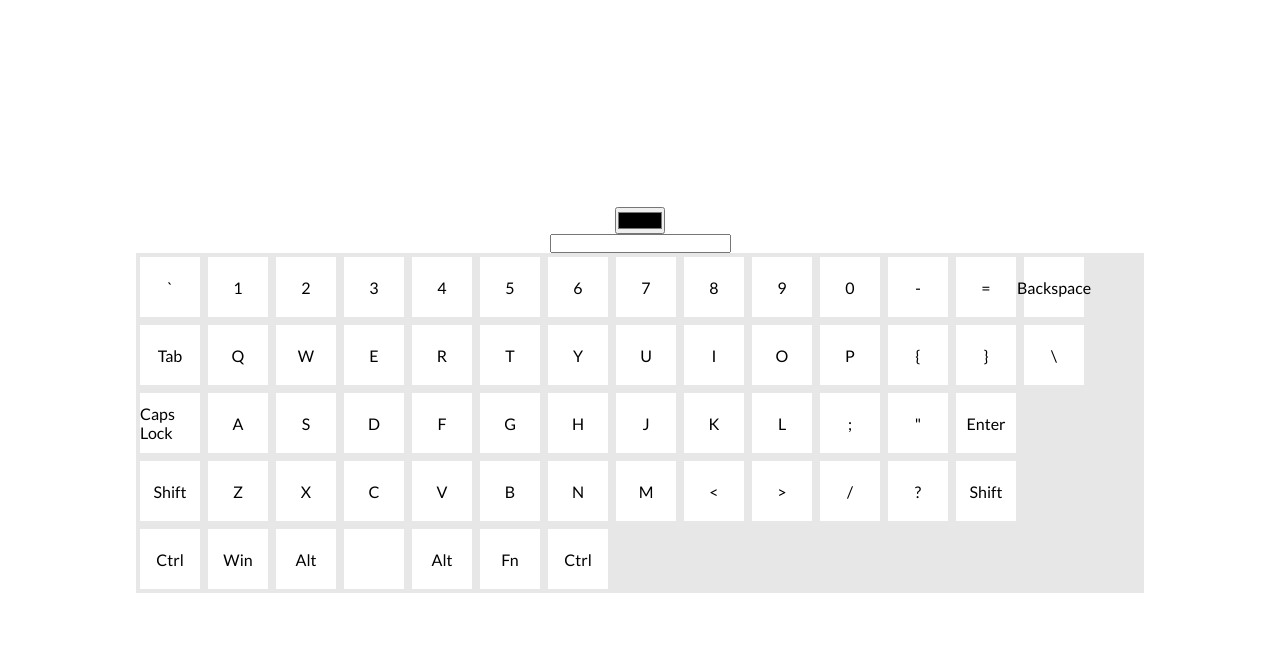
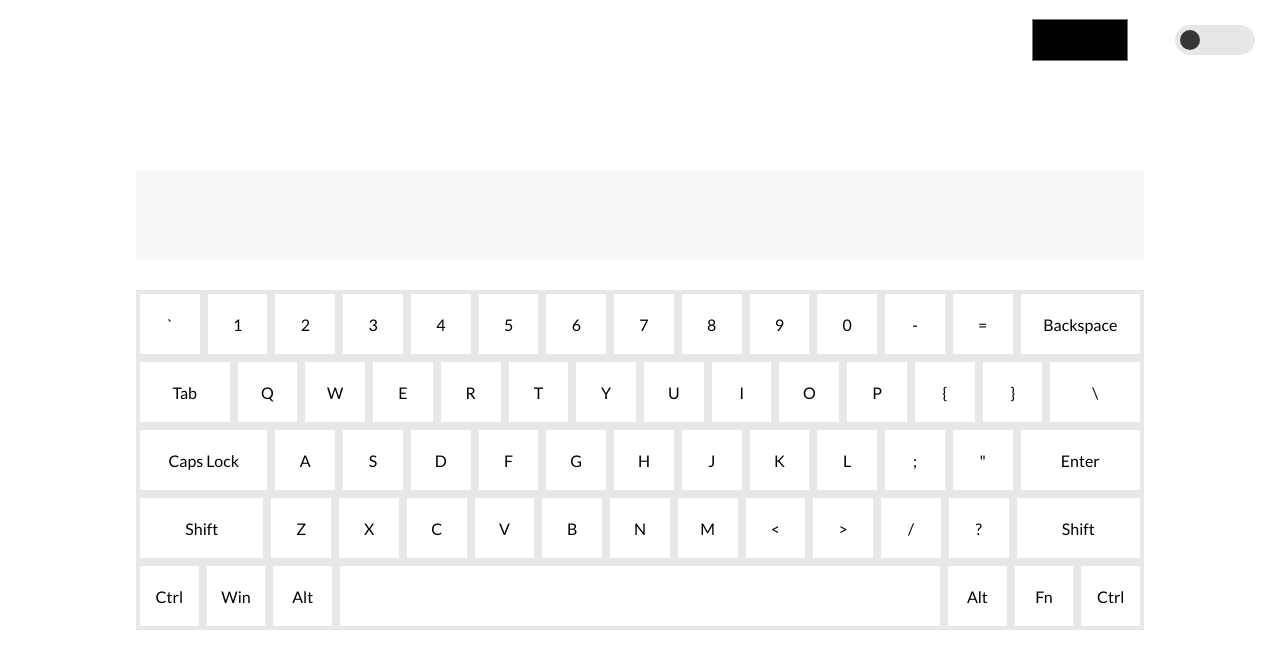
Before and after one commit to SadBatya/virtual-keyboard, a website: page index.html in a window 1280 px wide. Drawn offline with Linux system fonts and the light colour scheme.

Commit message:
end(1 may 18:42): CSS done

```diff
--- a/CSS/style.css
+++ b/CSS/style.css
@@ -45,3 +45,163 @@ body {
     transition: .2s;
     z-index: 5;
 }
+
+.backspace_key {
+    width: 120px;
+}
+
+.tab_key {
+    width: 90px;
+}
+
+.slash_key {
+    width: 90px;
+}
+
+.caps_lock_key {
+    width: 128px;
+}
+
+.enter_key {
+    width: 120px;
+}
+
+.shift_key {
+    width: 124px;
+}
+
+.space_key {
+    max-width: 600px;
+    width: 100%;
+}
+
+.text {
+    max-width: 1008px;
+    width: 100%;
+    height: 90px;
+    margin-bottom: 30px;
+    border: none;
+    outline: none;
+    font-size: 26px;
+    background-color: #f7f7f7;
+    padding-left: 10px;
+    transition: .2s;
+}
+
+.keys.active {
+    background-color: #333;
+    color: #fff;
+}
+
+.keys.remove {
+    animation: keys_animation 0.5s forwards ;
+}
+
+@keyframes keys_animation {
+    0% {
+        background-color: #333;
+        color: #fff;
+    }
+    100% {
+        background-color: #fff;
+        color: #000;
+    }
+}
+
+body.active {
+    background-color: rgb(54,54,54);
+}
+
+.night_mode {
+    width: 80px;
+    height: 30px;
+    background-color: #e6e6e6;
+    position: absolute;
+    right: 25px;
+    top: 25px;
+    border-radius: 50px;
+    display: flex;
+    align-items: center;
+    cursor: pointer;
+    transition: .2s;
+}
+
+.night_mode.active {
+    background-color: #222222;
+}
+
+.toggle_circle {
+    width: 20px;
+    height: 20px;
+    background-color: rgb(54,54,54);
+    border-radius: 50px;
+    margin: 0 5px;
+    position: absolute;
+    left: 0;
+    transition: .2s;
+}
+
+.toggle_circle.active {
+    left: 60%;
+    background-color: #fff;
+}
+
+.keyboard_wrapp.active {
+    background-color: #585858;
+}
+
+.keys.keys_night {
+    background-color: #3c3c3c;
+    color: #fff;
+}
+
+.text.active {
+    background-color: #2b2b2b;
+    color: #fff;
+}
+
+.keys.keys_night.active {
+    background-color: #fff;
+    color: #333;
+}
+
+.keys.keys_night.remove {
+    animation: keys_night_animation 0.5s forwards;
+}
+
+@keyframes keys_night_animation {
+    0%{
+        background-color: #fff;
+        color: #000;
+    }
+    100% {
+        background-color: #333;
+        color: #fff;
+    }
+}
+
+.change_light_color {
+    width: 100px;
+    height: 50px;
+    position: absolute;
+    right: 150px;
+    top: 15px;
+    display: flex;
+    justify-content: center;
+    align-items: center;
+}
+
+.colors_input {
+    width: 100px;
+    height: 50px;
+    border: none;
+    outline: none;
+    background-color: transparent;
+}
+
+
+.keyboard_lights {
+    position: absolute;
+    width: 100%;
+    height: 100%;
+}
--- a/index.html
+++ b/index.html
@@ -5,7 +5,7 @@
     <meta http-equiv="X-UA-Compatible" content="IE=edge">
     <meta name="viewport" content="width=device-width, initial-scale=1.0">
     <link rel="stylesheet" href="./CSS/style.css">
-    <title>Document</title>
+    <title>VirtualKeyboard</title>
 </head>
 <body>
     <div class="container">
```
